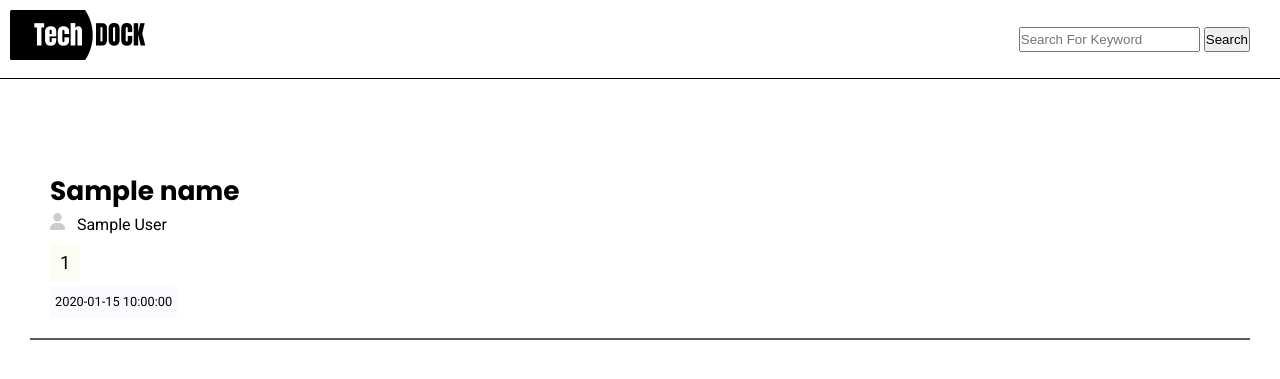
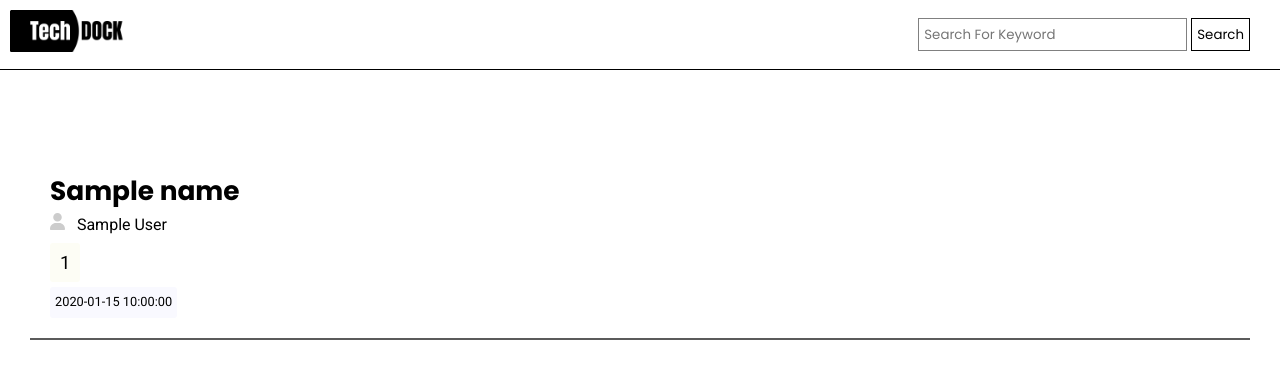
Before and after one commit to YuheshPandian/TechDock, a Flask app: template templates/index.html in a window 1280 px wide. Shown: the top 379 px of the page. Run offline with Flask 3, Linux system fonts and the light colour scheme; the template is opened without the code that fills it: most values are stand-ins (such as "Sample title", 1, 10 or a date in 2020).

Commit message:
improved search section

```diff
--- a/static/css/base.css
+++ b/static/css/style.css
@@ -110,3 +110,30 @@ main .search-info {
     font-size: 1.25rem;
     font-family: roboto, poppins;
 }
+
+header nav .search-input {
+    border:1px solid grey;
+    padding:5px;
+    outline:0;
+    font-family: poppins, roboto, arial;
+}
+
+header nav .search-input:focus{
+    border:2px solid grey
+}
+
+header nav .search-button {
+    background: transparent;
+    padding:5px;
+    outline:0;
+    border:1px solid black;
+    font-family: poppins, roboto, arial;
+    transition: 300ms ease;
+}
+
+header nav .search-button:hover {
+    background: black;
+    padding:5px;
+    font-family: poppins, roboto, arial;
+    color:white;
+}
--- a/templates/base.html
+++ b/templates/base.html
@@ -3,16 +3,16 @@
 <head>
     <meta charset="UTF-8">
     <title>TechDOCK</title><link rel="stylesheet" href="{{ url_for('static', filename='style.css') }}">
-    <link rel="stylesheet" href="{{  url_for('static',filename='css/base.css') }}">
+    <link rel="stylesheet" href="{{  url_for('static',filename='css/style.css') }}">
 
 </head>
 <body>
 <header>
     <nav>
-        <span class="logo"><img src="{{ url_for('static', filename='img/TechDOCK.png') }}" alt="logo" width="150px"></span>
+        <span class="logo"><img src="{{ url_for('static', filename='img/TechDOCK.png') }}" alt="logo" width="125px"></span>
         <form action="{{ url_for('search') }}" method="GET">
-        <input type="text" name="q" placeholder="Search For Keyword">
-        <button type="submit">Search</button>
+        <input type="text" name="q" class="search-input" placeholder="Search For Keyword">
+        <button type="submit" class="search-button">Search</button>
     </form>
     </nav>
 
```
